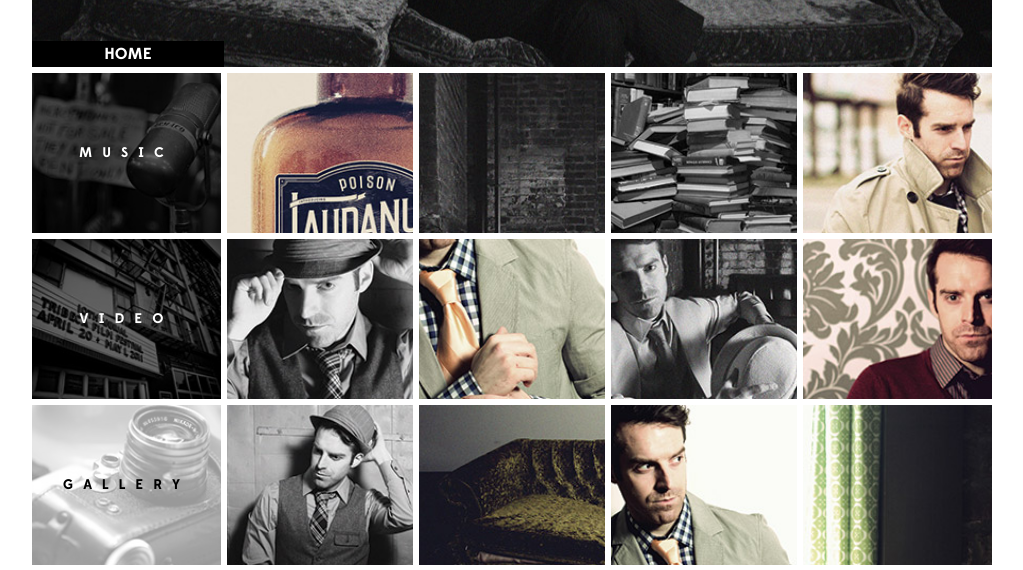
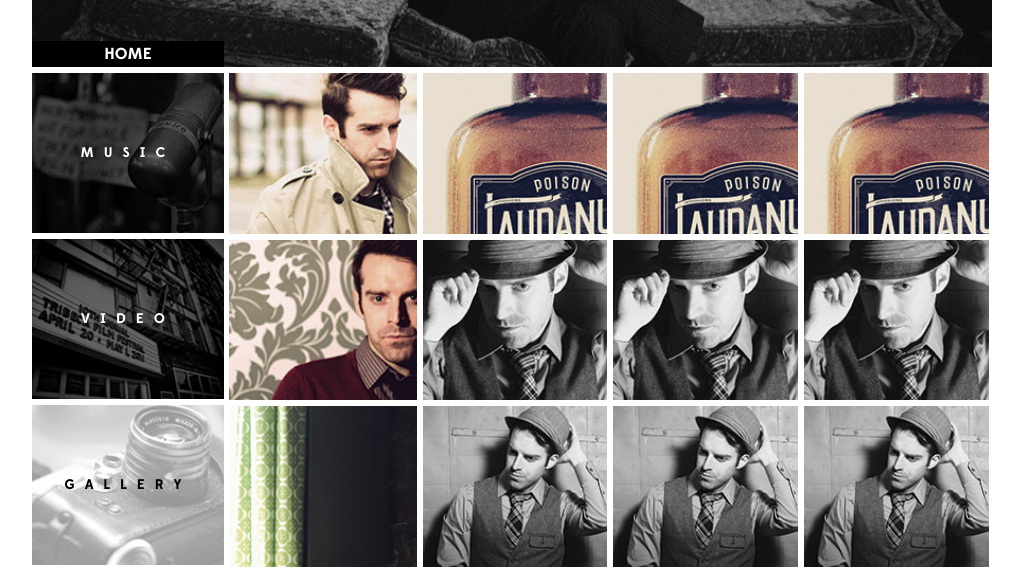
Before and after one commit to michaelcpuckett/marquee-mayfield, a plain HTML site: page gallery.htm in a window 1280 px wide. Shown: the part 230-800 px from the top of the page, without its empty margins (128-1151 px from the left). Drawn offline with Linux system fonts and the light colour scheme.

Commit message:
cleanup changes

```diff
--- a/gallery.htm
+++ b/gallery.htm
@@ -24,30 +24,49 @@
 				<li><a href="gallery.htm">Gallery</a></li>
 			</ul>
 		</header>
-		<nav class="nav-content popup-gallery">
 
+		<nav class="nav-content single-column">
 			<div class="row">
 				<div class="n-1"><a href="music.htm">Music</a></div>
+			</div>
+			<div class="row">
+				<div class="n-7"><a href="video.htm">Video</a></div>
+			</div>
+			<div class="row">
+				<div class="n-11"><a class="active" href="gallery.htm">Gallery</a></div>
+			</div>
+		</nav>
+
+		<nav class="gallery-wrapper">
+			<div class="nav-content popup-gallery">
+				<div class="row">
+					<div class="n-4 lightbox"><a href="images/gallery/large/4.jpg">&nbsp;</a></div>
+					<div class="n-1 lightbox"><a href="images/gallery/large/1.jpg">&nbsp;</a></div>
+					<div class="n-1 lightbox"><a href="images/gallery/large/1.jpg">&nbsp;</a></div>
 					<div class="n-1 lightbox"><a href="images/gallery/large/1.jpg">&nbsp;</a></div>
 					<div class="n-2 lightbox"><a href="images/gallery/large/2.jpg">&nbsp;</a></div>
 					<div class="n-3 lightbox"><a href="images/gallery/large/3.jpg">&nbsp;</a></div>
 					<div class="n-4 lightbox"><a href="images/gallery/large/4.jpg">&nbsp;</a></div>
 				</div>
 				<div class="row">
-				<div class="n-7"><a href="video.htm">Video</a></div>
+					<div class="n-8 lightbox"><a href="images/gallery/large/8.jpg">&nbsp;</a></div>
+					<div class="n-5 lightbox"><a href="images/gallery/large/5.jpg">&nbsp;</a></div>
+					<div class="n-5 lightbox"><a href="images/gallery/large/5.jpg">&nbsp;</a></div>
 					<div class="n-5 lightbox"><a href="images/gallery/large/5.jpg">&nbsp;</a></div>
 					<div class="n-6 lightbox"><a href="images/gallery/large/6.jpg">&nbsp;</a></div>
 					<div class="n-7 lightbox"><a href="images/gallery/large/7.jpg">&nbsp;</a></div>
 					<div class="n-8 lightbox"><a href="images/gallery/large/8.jpg">&nbsp;</a></div>
 				</div>
 				<div class="row">
-				<div class="n-11"><a class="active" href="gallery.htm">Gallery</a></div>
+					<div class="n-12 lightbox"><a href="images/gallery/large/2.jpg">&nbsp;</a></div>
+					<div class="n-9 lightbox"><a href="images/gallery/large/9.jpg">&nbsp;</a></div>
+					<div class="n-9 lightbox"><a href="images/gallery/large/9.jpg">&nbsp;</a></div>
 					<div class="n-9 lightbox"><a href="images/gallery/large/9.jpg">&nbsp;</a></div>
 					<div class="n-10 lightbox"><a href="images/gallery/large/10.jpg">&nbsp;</a></div>
 					<div class="n-11 lightbox"><a href="images/gallery/large/1.jpg">&nbsp;</a></div>
 					<div class="n-12 lightbox"><a href="images/gallery/large/2.jpg">&nbsp;</a></div>
 				</div>
-
+			</div>
 		</nav>
 
 	</div>
--- a/scss/style.scss
+++ b/scss/style.scss
@@ -394,11 +394,13 @@ $gallery-photos: 12;
 		a {
 			display: block !important;
 			width: 100% !important;
-			position: absolute !important;
 			top: 0;
 			left: 0;
 			height: 100%;
 			background: none;
+			@media (min-width: $width-wide) {
+				position: absolute !important;
+			}
 		}
 	}
 }
@@ -421,6 +423,28 @@ $gallery-photos: 12;
 	}
 }
 
+.gallery-wrapper {
+	float: left;
+	padding-left: 5px;
+	width: 100%;
+	@media (min-width: $width-wide) {
+		overflow: scroll;
+		width: 80%;
+	}
+	.nav-content {
+		$galleryCols: 7;
+		height: 500px;
+		@media (min-width: $width-wide) {
+			width: $galleryCols*25%;
+		}
+		div.lightbox {
+			@media (min-width: $width-wide) {
+				width: 1/$galleryCols*100%;
+			}
+		}
+	}
+}
+
 .video-player {
 	background: black;
 	height: 100%;
```
Also changed, not shown: music.htm (+2 -3 lines), video.htm (+1 -1 lines), css/style.css. Lines whose indentation alone changed are shown as unchanged.
